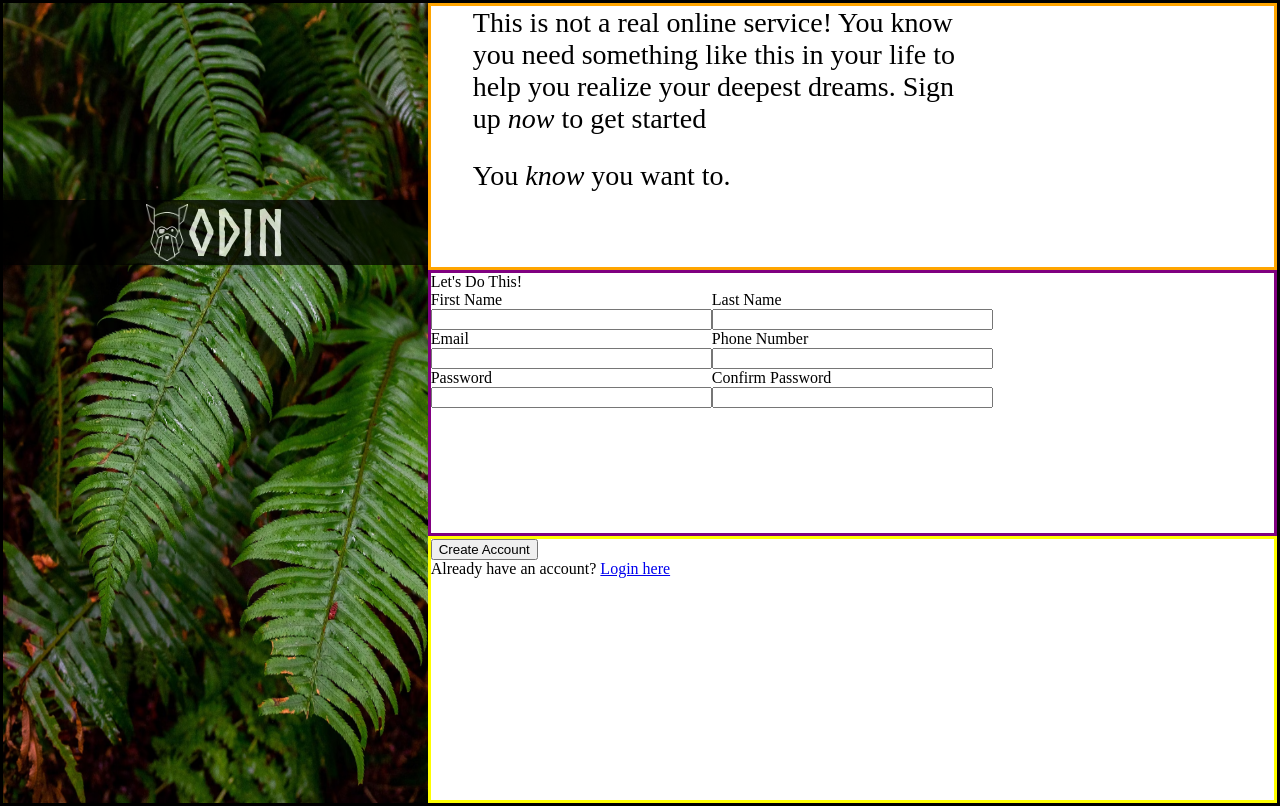
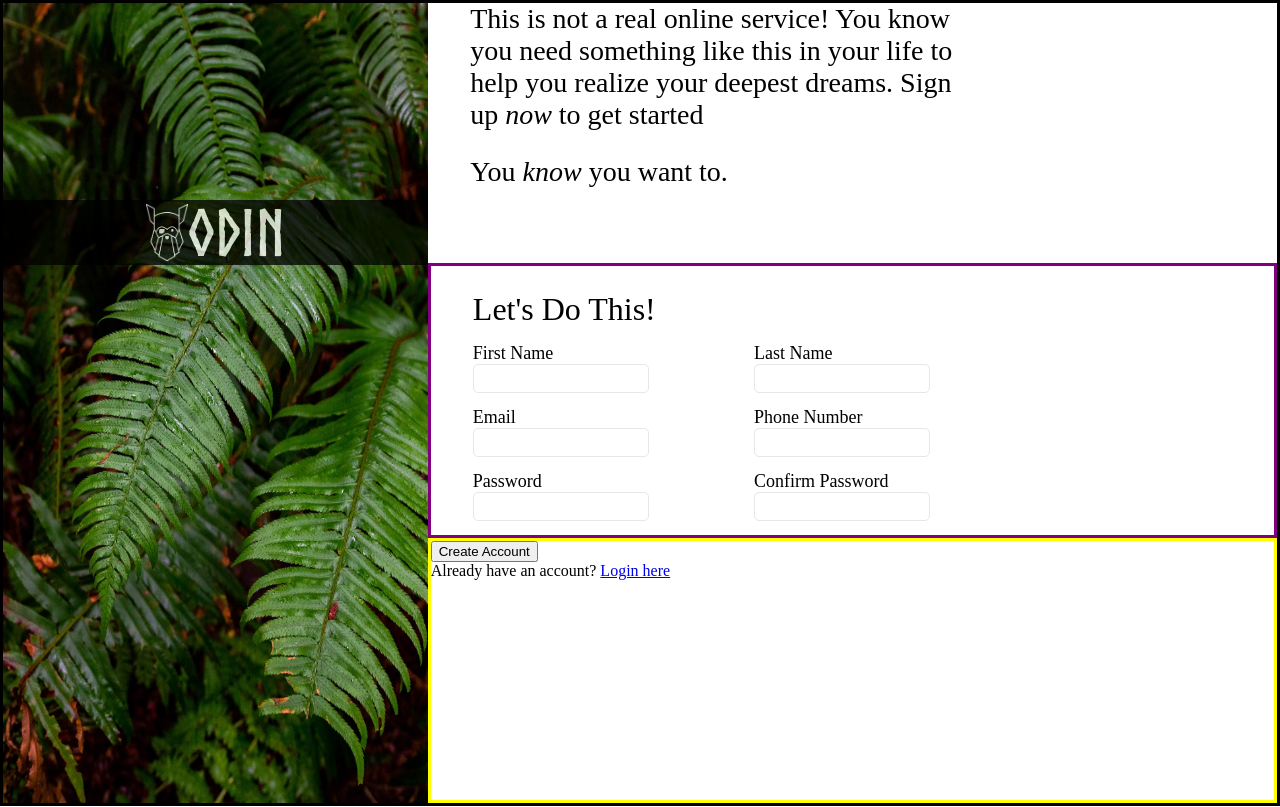
Before and after one commit to FPabloA/odin-sign-up-page, a plain HTML site: page index.html in a window 1280 px wide. Drawn offline with Linux system fonts and the light colour scheme.

Commit message:
finished layout of form section

```diff
--- a/index.html
+++ b/index.html
@@ -51,7 +51,7 @@
                         <label for="password">
                             Password
                         </label>
-                        <input type="password" name="password" id="password">
+                        <input type="password" name="password" id="password" class="password-input">
                     </div>
                     </div>
 
@@ -74,7 +74,7 @@
                             <label for="password_confirm">
                                 Confirm Password
                             </label>
-                            <input type="text" name="password_confirm" id="password_confirm">
+                            <input type="password" name="password_confirm" id="password_confirm" class="password-input">
                         </div>
                     </div>
 
--- a/style.css
+++ b/style.css
@@ -11,6 +11,20 @@ body {
     display: flex;
     border-style: solid;
     margin: 0;
+}
+
+input {
+    border-style: solid;
+    border-width: 1px;
+    border-color: #E5E7EB;
+    border-radius: 5px;
+    width: 68%;
+    padding: 6px;
+}
+
+input:focus {
+    border-width: 1px;
+    box-shadow: 0 6px 2px -2px gray;
 }
 
 .logo-area {
@@ -55,8 +69,6 @@ body {
     display: flex;
     flex-direction: column;
     font-size: 28px;
-    border-color: orange;
-    border-style: solid;
     justify-content: flex-end;
 }
 
@@ -80,6 +92,13 @@ body {
     border-style: solid;
 }
 
+.right-form-section-text {
+    font-size: 32px;
+    margin-left: 5%;
+    margin-top: 25px;
+    margin-bottom: 15px;
+}
+
 .form-wrapper {
     display: flex;
 }
@@ -88,9 +107,16 @@ body {
     flex: 1;
 }
 
+.password-input:invalid {
+    border: red;
+}
+
 .form-item {
     display: flex;
     flex-direction: column;
+    margin-left:  15%;
+    font-size: 18px;
+    margin-bottom: 5%;
 }
 
 .right-create-account {
```
